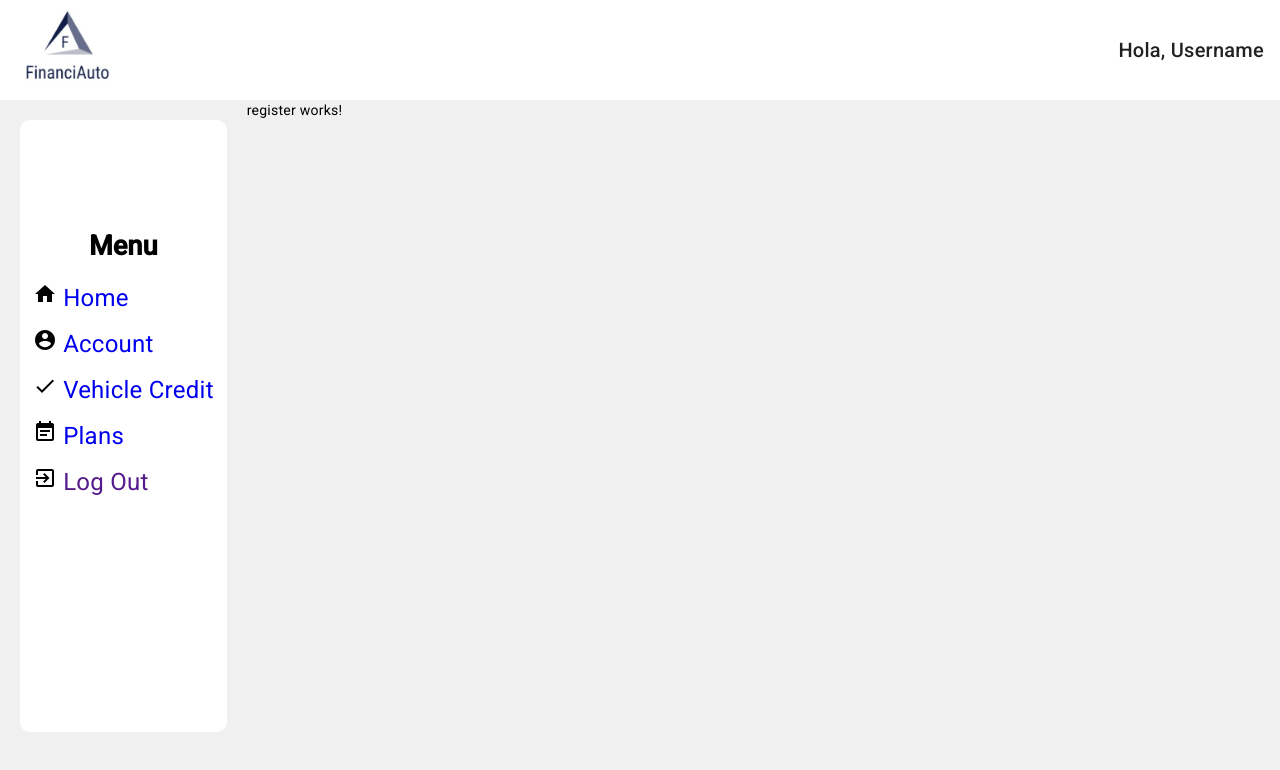
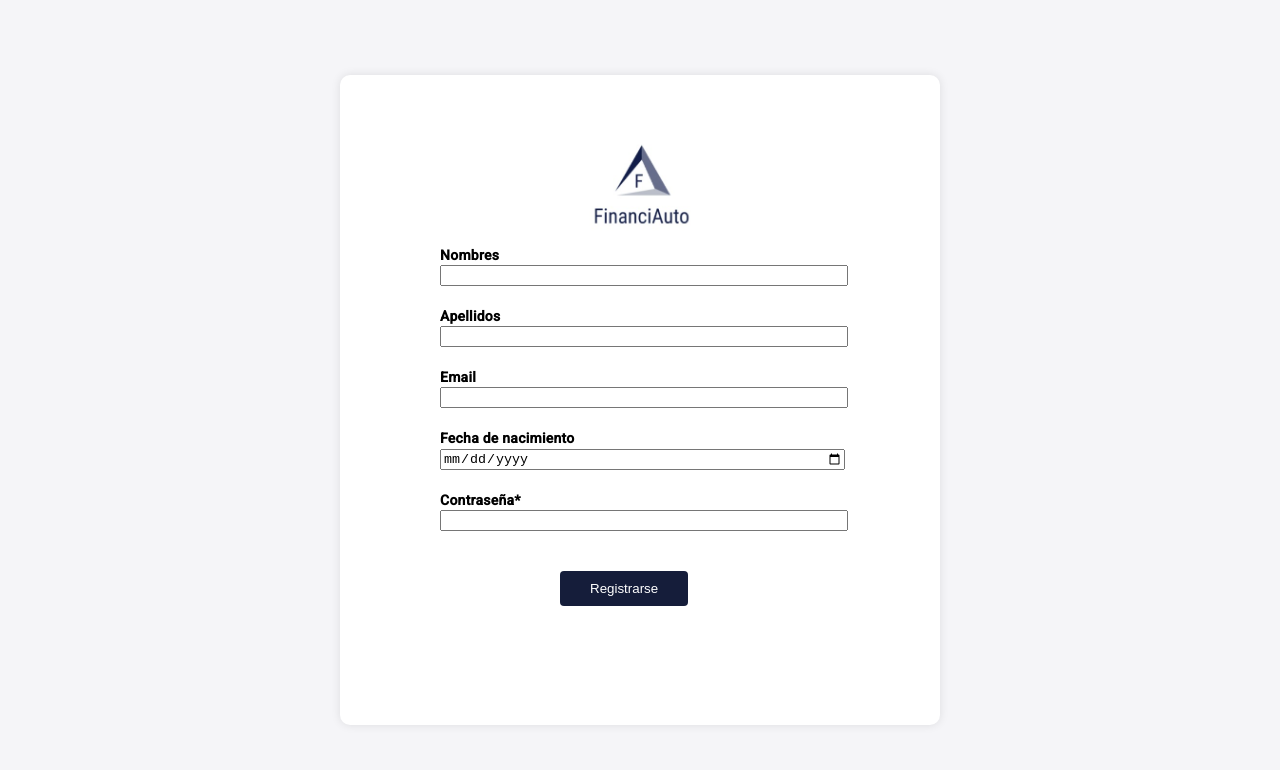
Before and after one commit to SI642-2302-SI86-financiauto/web-application, an Angular app: page /register in a window 1280 px wide. Shown: the top 770 px of the page. Built offline with nearby package versions, Linux system fonts and the light colour scheme.

Commit message:
feat: implement register

```diff
--- a/angular.json
+++ b/angular.json
@@ -96,5 +96,8 @@
         }
       }
     }
+  },
+  "cli": {
+    "analytics": "b66de054-0ec5-4b50-bd1d-5c2ded1a7978"
   }
 }
--- a/src/app/app-routing.module.ts
+++ b/src/app/app-routing.module.ts
@@ -16,7 +16,7 @@ const routes: Routes = [
   {path: 'login', component: LoginComponent},
   {path: 'register', component: RegisterComponent},
   {path: '**', component: PageNotFoundComponent},
-  {path: '', redirectTo: '/homepage', pathMatch: 'full'}
+  {path: '', redirectTo: '/register', pathMatch: 'full'}
 ];
 
 @NgModule({
--- a/src/app/app.component.html
+++ b/src/app/app.component.html
@@ -1,2 +1,3 @@
-<app-header></app-header>
-<app-menu></app-menu>
+<!app-header><!/app-header>
+<!app-menu><!/app-menu>
+<router-outlet> </router-outlet>
--- a/src/app/app.module.ts
+++ b/src/app/app.module.ts
@@ -15,6 +15,7 @@ import { MatToolbarModule } from '@angular/material/toolbar';
 import { AccountComponent } from './profile/pages/account/account.component';
 import { PageNotFoundComponent } from './public/pages/page-not-found/page-not-found.component';
 import {MatIconModule} from "@angular/material/icon";
+import { FormsModule } from '@angular/forms';
 
 @NgModule({
   declarations: [
@@ -34,6 +35,7 @@ import {MatIconModule} from "@angular/material/icon";
     AppRoutingModule,
     MatToolbarModule,
     MatIconModule,
+    FormsModule
   ],
   providers: [],
   bootstrap: [AppComponent]
--- a/src/app/security/pages/register/register.component.css
+++ b/src/app/security/pages/register/register.component.css
@@ -0,0 +1,58 @@
+body {
+    background-color: #F5F5F8;
+}
+
+.container {
+    height: 100vh;
+    display: flex;
+    justify-content: center;
+    align-items: center;
+}
+
+.registration-form {
+    background-color: white;
+    height: 450px;
+    padding: 100px;
+    border-radius: 10px;
+    box-shadow: 0px 0px 10px rgba(0, 0, 0, 0.1);
+}
+
+h1 {
+    text-align: center;
+}
+
+.form-group {
+    margin-bottom: 20px;
+    width: 400px;
+}
+
+label {
+    font-weight: bold;
+}
+
+.btn-success {
+    background-color: #151d3a;
+    border: 0;
+    border-radius: 4px;
+    padding: 10px 30px;
+    margin: 20px 120px;
+    color: white;
+    cursor: pointer;
+}
+
+/* Establecer el ancho de los campos de entrada al 100% */
+.form-control {
+    width: 100%;
+}
+.contenedor-imagen {
+    display: flex;
+    align-items: center;
+    justify-content: center;
+    height: 120px;
+    margin-top: -50px;
+}
+
+.contenedor-imagen img {
+    max-width: 100%;
+    max-height: 80%;
+}
--- a/src/app/security/pages/register/register.component.html
+++ b/src/app/security/pages/register/register.component.html
@@ -1 +1,39 @@
-<p>register works!</p>
+<body>
+    <div class="container">
+        <div class="row">
+            <div class="col-md-6 offset-md-3">
+                <div class="registration-form">
+                     <div class="contenedor-imagen">
+                        <img src='assets/logo-financiauto.jpg' alt="">
+                     </div>
+                    <form>
+                        <div class="form-group">
+                            <label for="nombre">Nombres</label>
+                            <input type="text" id="nombre" name="nombre" class="form-control" required>
+                        </div>
+                        <div class="form-group">
+                            <label for="apellido">Apellidos</label>
+                            <input type="text" id="apellido" name="apellido" class="form-control" required>
+                        </div>
+                        <div class="form-group">
+                            <label for="email">Email</label>
+                            <input type="email" id="email" name="email" class="form-control" required>
+                        </div>
+                        <div class="form-group">
+                            <label for="fechaNacimiento">Fecha de nacimiento</label>
+                            <input type="date" id="fechaNacimiento" name="fechaNacimiento" class="form-control"
+                                required>
+                        </div>
+                        <div class="form-group">
+                            <label for="contrasena">Contraseña*</label>
+                            <input type="password" id="contrasena" name="contrasena" class="form-control" required>
+                        </div>
+                        <div class="form-group">
+                            <button class="btn btn-success" type="submit">Registrarse</button>
+                        </div>
+                    </form>
+                </div>
+            </div>
+        </div>
+    </div>
+</body>
--- a/src/app/security/pages/register/register.component.ts
+++ b/src/app/security/pages/register/register.component.ts
@@ -1,4 +1,5 @@
 import { Component } from '@angular/core';
+
 
 @Component({
   selector: 'app-register',
@@ -7,4 +8,5 @@ import { Component } from '@angular/core';
 })
 export class RegisterComponent {
 
+
 }
```
